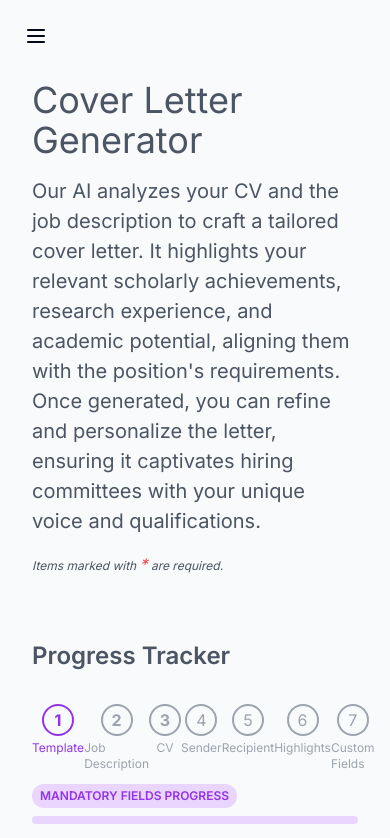
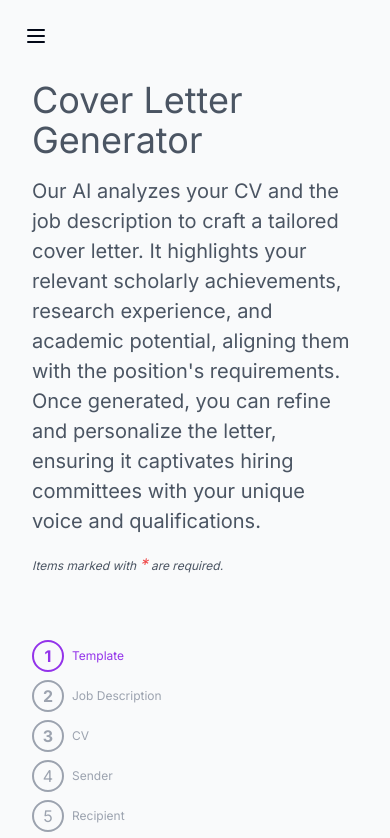
Before and after one commit to Naxus28/lumina.ai, a Next.js app: page /cover-letter in a window 390 px wide. Shown: the top 838 px of the page. Built offline with nearby package versions, Linux system fonts and the light colour scheme.

Commit message:
stack progress steps on mobile

```diff
--- a/app/components/ProgressBar.tsx
+++ b/app/components/ProgressBar.tsx
@@ -1,6 +1,5 @@
 import React from 'react';
 import { cn } from '@/lib/utils';
-import { H2, H3 } from './typography';
 
 export interface ProgressStep {
 	id: string;
@@ -24,16 +23,18 @@ export const ProgressBar: React.FC<ProgressBarProps> = ({ steps, currentStep, cl
 
 	return (
 		<div className={cn('w-full mb-8', className)}>
-			<H3 className="mb-8 text-gray-600">Progress Tracker</H3>
-			<div className="flex justify-between mb-2">
+			<div className="flex flex-col sm:flex-row justify-between mb-2">
 				{steps.map((step, index) => (
 					<div
 						key={step.id}
-						className={cn('flex flex-col items-center', index <= currentStep ? 'text-purple-600' : 'text-gray-400')}
+						className={cn(
+							'flex items-center mb-2 sm:mb-0 sm:flex-col',
+							index <= currentStep ? 'text-purple-600' : 'text-gray-400'
+						)}
 					>
 						<div
 							className={cn(
-								'w-8 h-8 rounded-full flex items-center justify-center border-2',
+								'w-8 h-8 rounded-full flex items-center justify-center border-2 mr-2 sm:mr-0',
 								step.isCompleted
 									? 'bg-purple-600 border-purple-600 text-white'
 									: index <= currentStep
@@ -44,13 +45,13 @@ export const ProgressBar: React.FC<ProgressBarProps> = ({ steps, currentStep, cl
 						>
 							{index + 1}
 						</div>
-						<span className="text-xs mt-1">{step.label}</span>
+						<span className="text-xs mt-0 sm:mt-1">{step.label}</span>
 					</div>
 				))}
 			</div>
 			<div className="relative pt-1">
 				<div className="flex mb-2 items-center justify-between">
-					<div className="text-xs font-semibold inline-block py-1 px-2 uppercase rounded-full text-purple-600 bg-purple-200">
+					<div className="text-xs font-semibold inline-block py-1 px-2 uppercase rounded-full text-purple-600 bg-purple-200 mt-4 mb-2">
 						Mandatory Fields Progress
 					</div>
 					{allMandatoryCompleted && (
--- a/tailwind.config.js
+++ b/tailwind.config.js
@@ -46,6 +46,9 @@ module.exports = {
         md: 'calc(var(--radius) - 2px)',
         sm: 'calc(var(--radius) - 4px)',
       },
+      screens: {
+        'xs': '500px',
+      }
     },
   },
   variants: {
```
